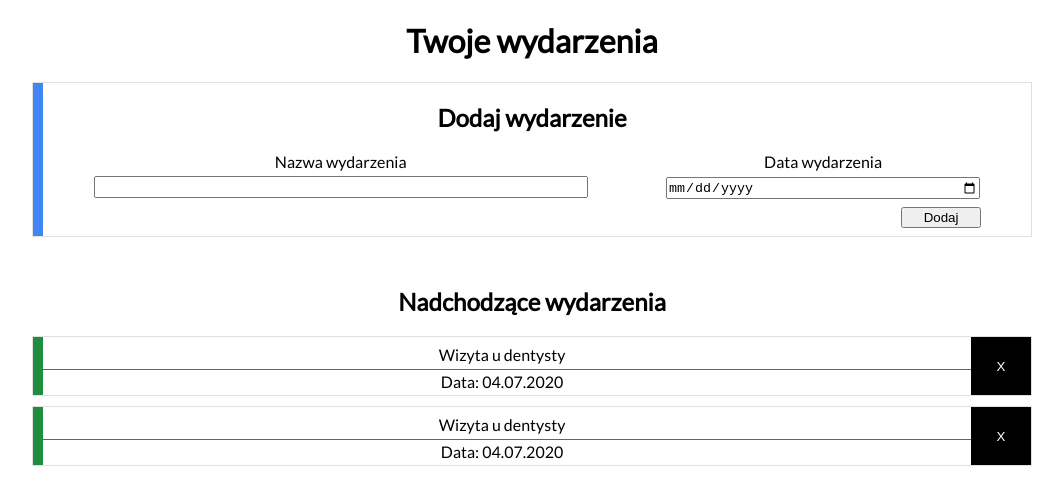
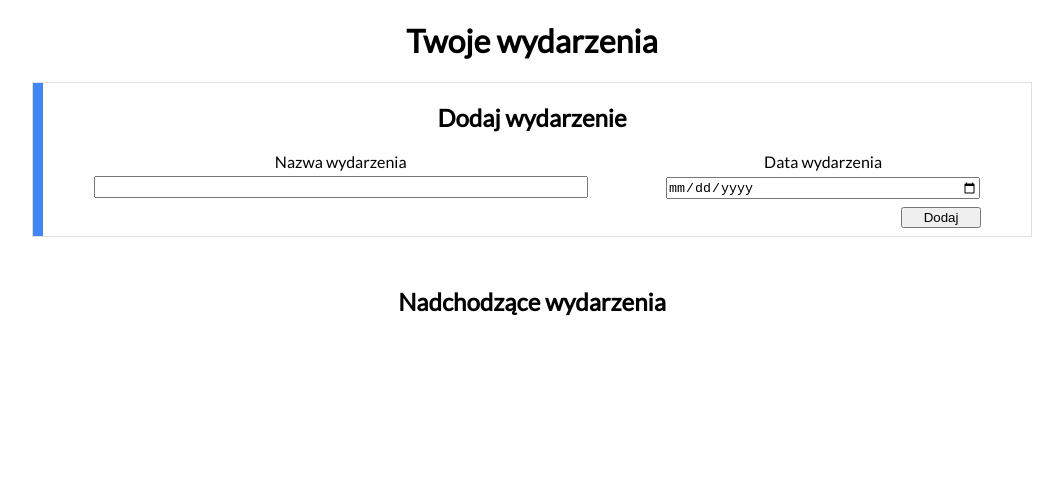
Before and after one commit to mb-dir/upcoming-events, a plain HTML site: page index.html in a window 1280 px wide. Shown: the whole page, without its empty margins (108-1171 px from the left). Drawn offline with Linux system fonts and the light colour scheme.

Commit message:
Delete unnecessary HTML code
This part of HTML served me like a template

```diff
--- a/index.html
+++ b/index.html
@@ -33,25 +33,7 @@
     <section class="section events">
         <h2 class="events__header">Nadchodzące wydarzenia</h2>
 
-        <ul class="list event__list" id="eventsList">
-            <li class="list__item">
-                <div class="dataContainer">
-                    <div class="list__eventContents">Wizyta u dentysty</div>
-                    <div class="list__eventDate">Data: 04.07.2020</div>
-                </div>
-
-                <button class="btn btn--deleteEvent">X</button>
-            </li>
-
-            <li class="list__item">
-                <div class="dataContainer">
-                    <div class="list__eventContents">Wizyta u dentysty</div>
-                    <div class="list__eventDate">Data: 04.07.2020</div>
-                </div>
-
-                <button class="btn btn--deleteEvent">X</button>
-            </li>
-        </ul>
+        <ul class="list event__list" id="eventsList"></ul>
     </section>
 
     <script type="module" src="./assets/scripts/index.js"></script>
```
